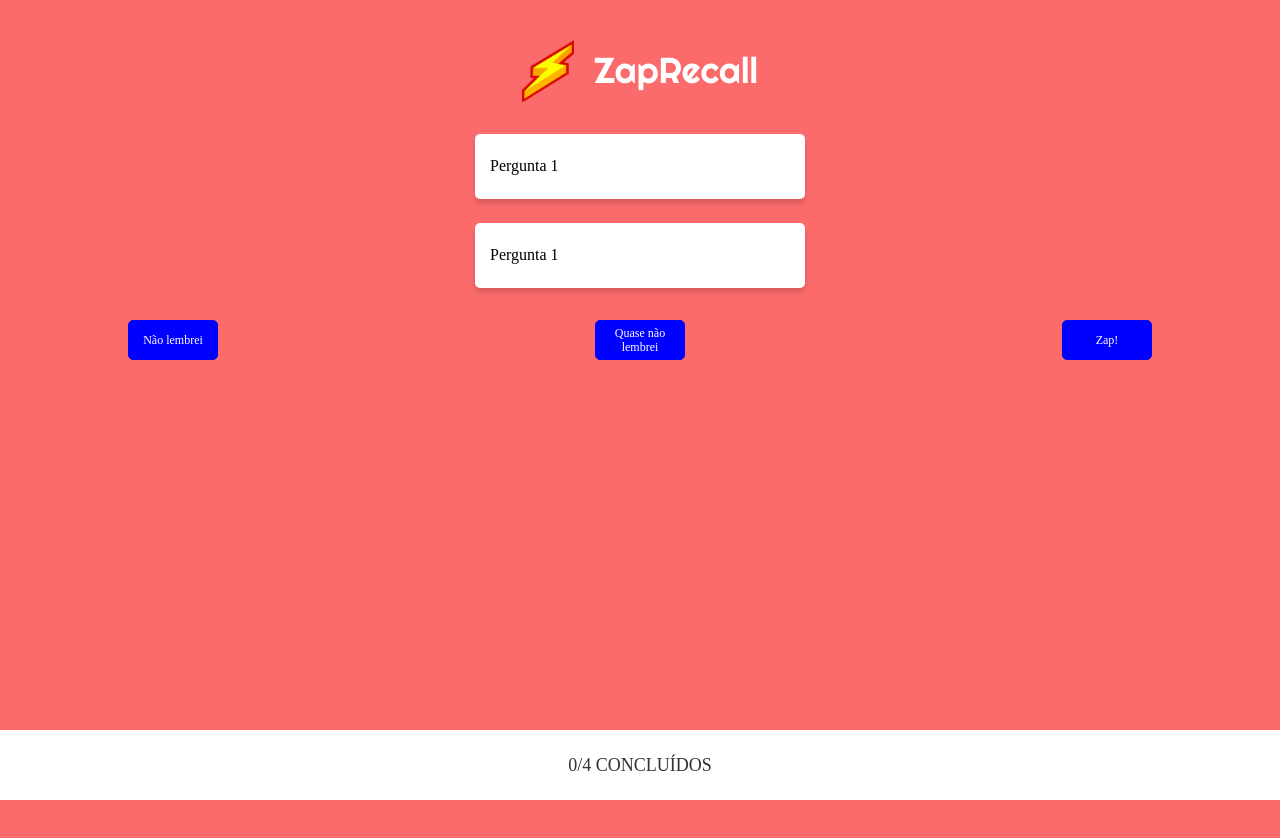
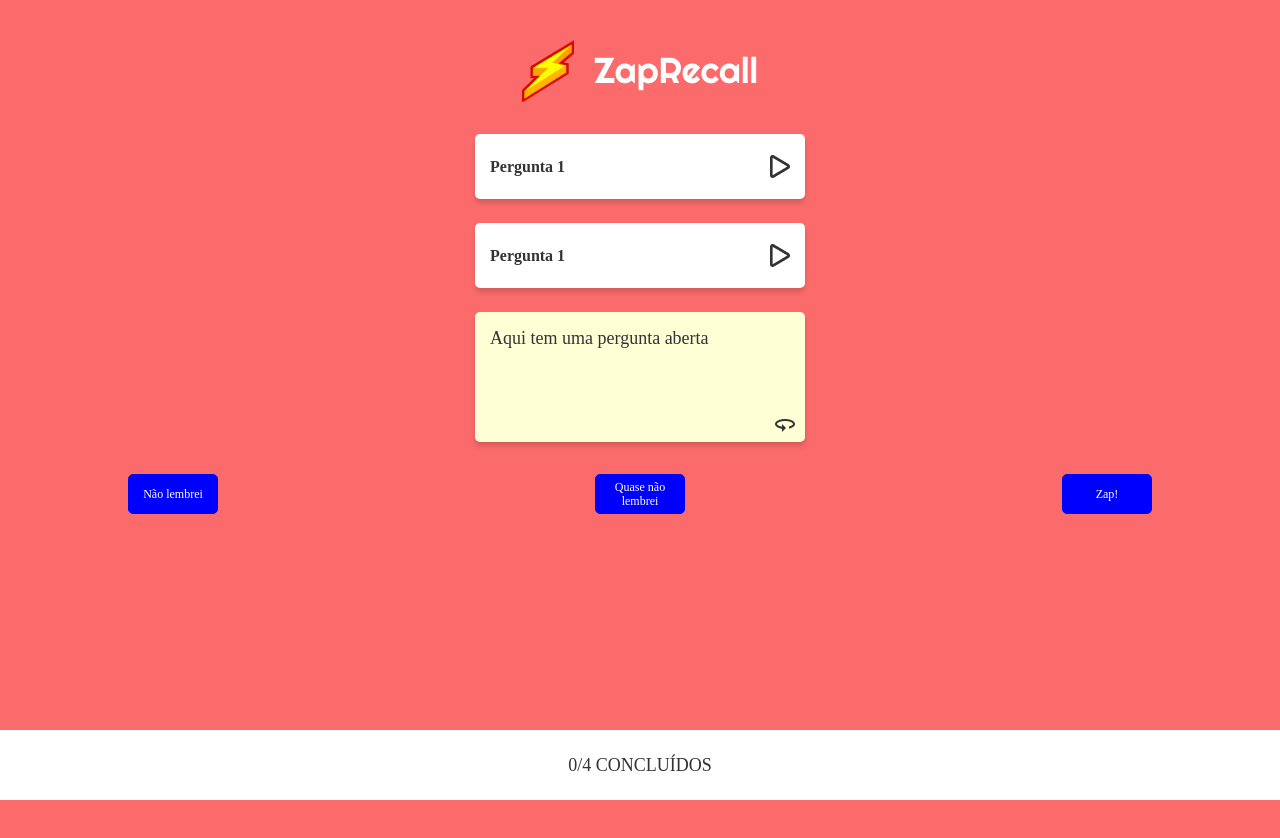
Before and after one commit to ana-carvalhom/projeto9-zaprecall, a React (Create React App) app: page / in a window 1280 px wide. Shown: the top 838 px of the page. Built offline with nearby package versions, Linux system fonts and the light colour scheme; a web font is replaced by a local one.

Commit message:
adding icons to CardPergunta component

```diff
--- a/src/components/CardPergunta.js
+++ b/src/components/CardPergunta.js
@@ -1,12 +1,24 @@
 import styled from "styled-components"
+import setaPlay from "../img/seta_play.png"
+import setaVirar from "../img/seta_virar.png"
 
 
 
 export default function (){
     return (
         <>
-        <PerguntaFechada>Pergunta 1</PerguntaFechada>
-        <PerguntaFechada>Pergunta 1</PerguntaFechada>
+        <PerguntaFechada>
+            <PerguntaFechadaConteudo>Pergunta 1</PerguntaFechadaConteudo>
+            <img src={setaPlay} alt="botão de play para inicar o jogo"/>
+            </PerguntaFechada>
+            <PerguntaFechada>
+            <PerguntaFechadaConteudo>Pergunta 1</PerguntaFechadaConteudo>
+            <img src={setaPlay} alt="botão de play para inicar o jogo"/>
+            </PerguntaFechada>
+
+        <PerguntaAberta>Aqui tem uma pergunta aberta
+            <img src={setaVirar} alt="botão para virar o card para ver a resposta"/>
+        </PerguntaAberta>
         <ContainerBotoes>
         <Botoes>Não lembrei</Botoes>
         <Botoes>Quase não lembrei</Botoes>
@@ -58,18 +70,16 @@ border-radius: 5px;
 display: flex;
 align-items: center;
 justify-content: space-between;
-p {
+
+`
+
+const PerguntaFechadaConteudo = styled.p`
   font-family: 'Recursive';
   font-style: normal;
   font-weight: 700;
   font-size: 16px;
   line-height: 19px;
   color: #333333;
-}
-
-
-
-
 `
 
 const PerguntaAberta = styled.div`
```
